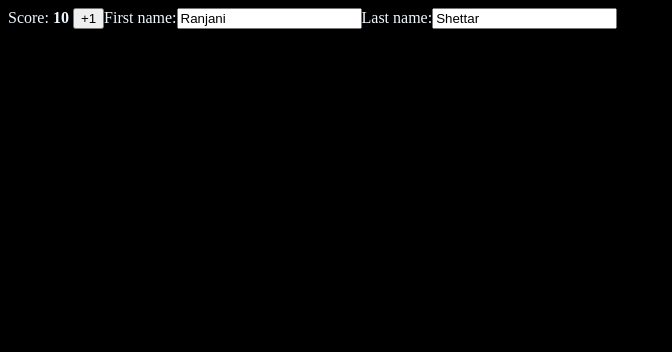
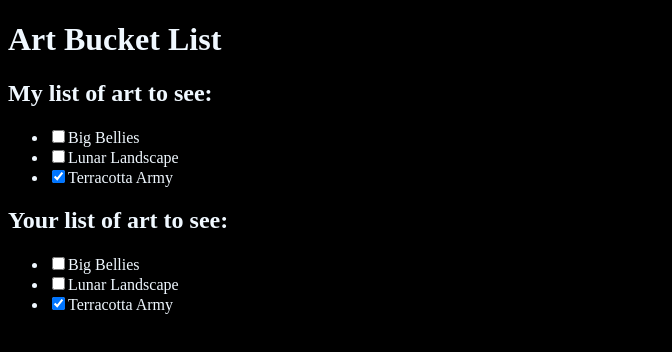
Before and after one commit to petermoyano/react-beta-docs, a React (Vite) app: page / in a window 1280 px wide. Shown: the top 352 px of the page, without its empty margins (0-672 px from the left). Built offline with nearby package versions, Linux system fonts and the light colour scheme.

Commit message:
Objs inside arrays, updating

```diff
--- a/src/App.jsx
+++ b/src/App.jsx
@@ -7,6 +7,8 @@
 import PreservingState from "./Learn/PreservingState";
 import ResettingStateSamePosition from "./reference/useState/ResettingStateSamePosition";
 import UpdatingObjectsInState from "./Learn/UpdatingObjectsInState";
+import UpdatingObjsInsideArrays from "./Learn/UpdatingObjsInsideArrays";
+
 function App() {
   return (
     <div className="App">
@@ -18,7 +20,8 @@
       <CounterGood /> */}
       {/* <PreservingState /> */}
       {/* <ResettingStateSamePosition /> */}
-      <UpdatingObjectsInState />
+      {/* <UpdatingObjectsInState /> */}
+      <UpdatingObjsInsideArrays />
     </div>
   );
 }
--- /dev/null
+++ b/src/Learn/UpdatingObjsInsideArrays.jsx
@@ -0,0 +1,67 @@
+import { useState } from "react";
+
+let nextId = 3;
+const initialList = [
+  { id: 0, title: "Big Bellies", seen: false },
+  { id: 1, title: "Lunar Landscape", seen: false },
+  { id: 2, title: "Terracotta Army", seen: true },
+];
+
+export default function UpdatingObjsInsideArrays() {
+  const [myList, setMyList] = useState(initialList);
+  const [yourList, setYourList] = useState(initialList);
+
+  function handleToggleMyList(artworkId, nextSeen) {
+    /*    const myNextList = [...myList];
+    const artwork = myNextList.find((a) => a.id === artworkId);
+    artwork.seen = nextSeen;
+    setMyList(myNextList); */
+    setMyList(
+      myList.map((artwork) => {
+        if (artwork.id === artworkId) {
+          return { ...artwork, seen: nextSeen };
+        } else {
+          return artwork;
+        }
+      })
+    );
+  }
+
+  function handleToggleYourList(artworkId, nextSeen) {
+    const yourNextList = [...yourList];
+    const artwork = yourNextList.find((a) => a.id === artworkId);
+    artwork.seen = nextSeen;
+    setYourList(yourNextList);
+  }
+
+  return (
+    <>
+      <h1>Art Bucket List</h1>
+      <h2>My list of art to see:</h2>
+      <ItemList artworks={myList} onToggle={handleToggleMyList} />
+      <h2>Your list of art to see:</h2>
+      <ItemList artworks={yourList} onToggle={handleToggleYourList} />
+    </>
+  );
+}
+
+function ItemList({ artworks, onToggle }) {
+  return (
+    <ul>
+      {artworks.map((artwork) => (
+        <li key={artwork.id}>
+          <label>
+            <input
+              type="checkbox"
+              checked={artwork.seen}
+              onChange={(e) => {
+                onToggle(artwork.id, e.target.checked);
+              }}
+            />
+            {artwork.title}
+          </label>
+        </li>
+      ))}
+    </ul>
+  );
+}
```
